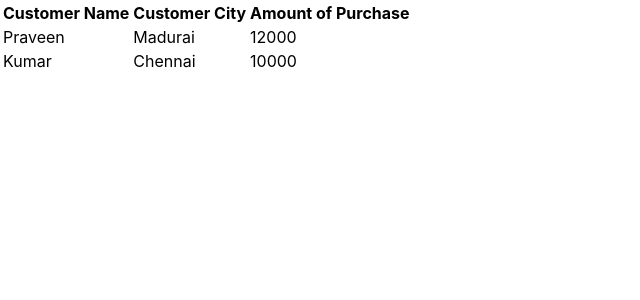
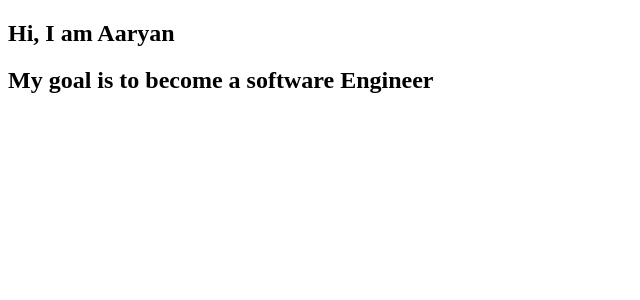
Before and after one commit to ojasdatt/first-app, a React (Create React App) app: page / in a window 1280 px wide. Shown: the top 300 px of the page, without its empty margins (0-640 px from the left). Built offline with nearby package versions, Linux system fonts and the light colour scheme.

Commit message:
Project 2

```diff
--- a/src/App.js
+++ b/src/App.js
@@ -1,29 +1,15 @@
 import React from 'react';
+import Goal from './Details';
 
-function App() {
-  return (
-    <table>
-      <thead>
-        <tr>
-          <th>Customer Name</th>
-          <th>Customer City</th>
-          <th>Amount of Purchase</th>
-        </tr>
-      </thead>
-      <tbody>
-        <tr>
-          <td>Praveen</td>
-          <td>Madurai</td>
-          <td>12000</td>
-        </tr>
-        <tr>
-          <td>Kumar</td>
-          <td>Chennai</td>
-          <td>10000</td>
-        </tr>
-      </tbody>
-    </table>
-  );
+class App extends React.Component {
+  render() {
+    return (
+      <div>
+        <h2>Hi, I am Aaryan</h2>
+        <Goal />
+      </div>
+    );
+  }
 }
 
 export default App;
--- /dev/null
+++ b/src/Details.js
@@ -0,0 +1,7 @@
+import React from 'react';
+
+function Goal() {
+  return <h2>My goal is to become a software Engineer</h2>;
+}
+
+export default Goal;
--- a/src/expressions.js
+++ b/src/expressions.js
@@ -3,4 +3,4 @@ import ReactDOM from 'react-dom';
 
 const myelement = <h1>My score is {10*9}</h1>;
 
-ReactDOM.render(myelemnt, document.getElementById('root'));
+ReactDOM.render(myelement, document.getElementById('root'));
--- a/src/index.js
+++ b/src/index.js
@@ -1,17 +1,6 @@
 import React from 'react';
-import ReactDOM from 'react-dom/client';
-import './index.css';
+import { createRoot } from 'react-dom/client';
 import App from './App';
-import reportWebVitals from './reportWebVitals';
 
-const root = ReactDOM.createRoot(document.getElementById('root'));
-root.render(
-  <React.StrictMode>
-    <App />
-  </React.StrictMode>
-);
-
-// If you want to start measuring performance in your app, pass a function
-// to log results (for example: reportWebVitals(console.log))
-// or send to an analytics endpoint. Learn more: https://bit.ly/CRA-vitals
-reportWebVitals();
+const root = createRoot(document.getElementById('root'));
+root.render(<App />);
```
Also changed, not shown: 1 other file (tests, documents, lock files or other folders).
